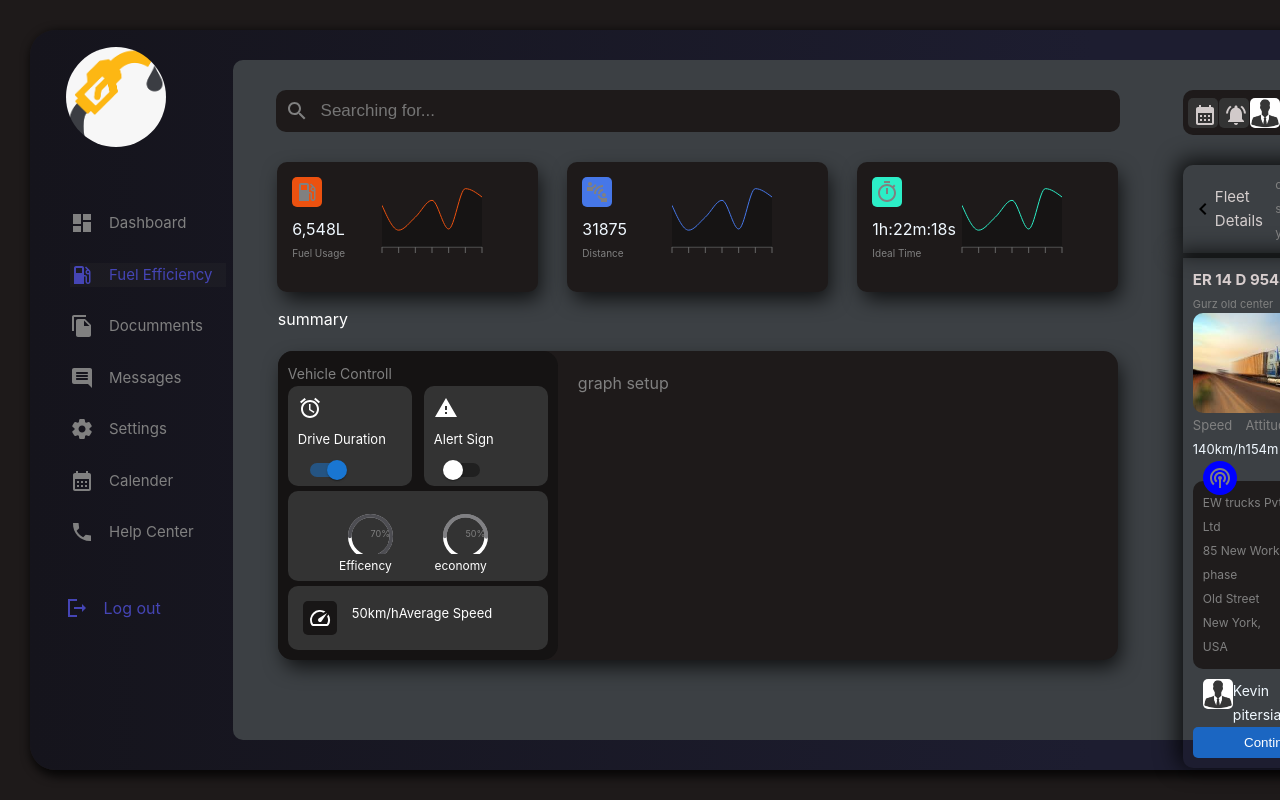
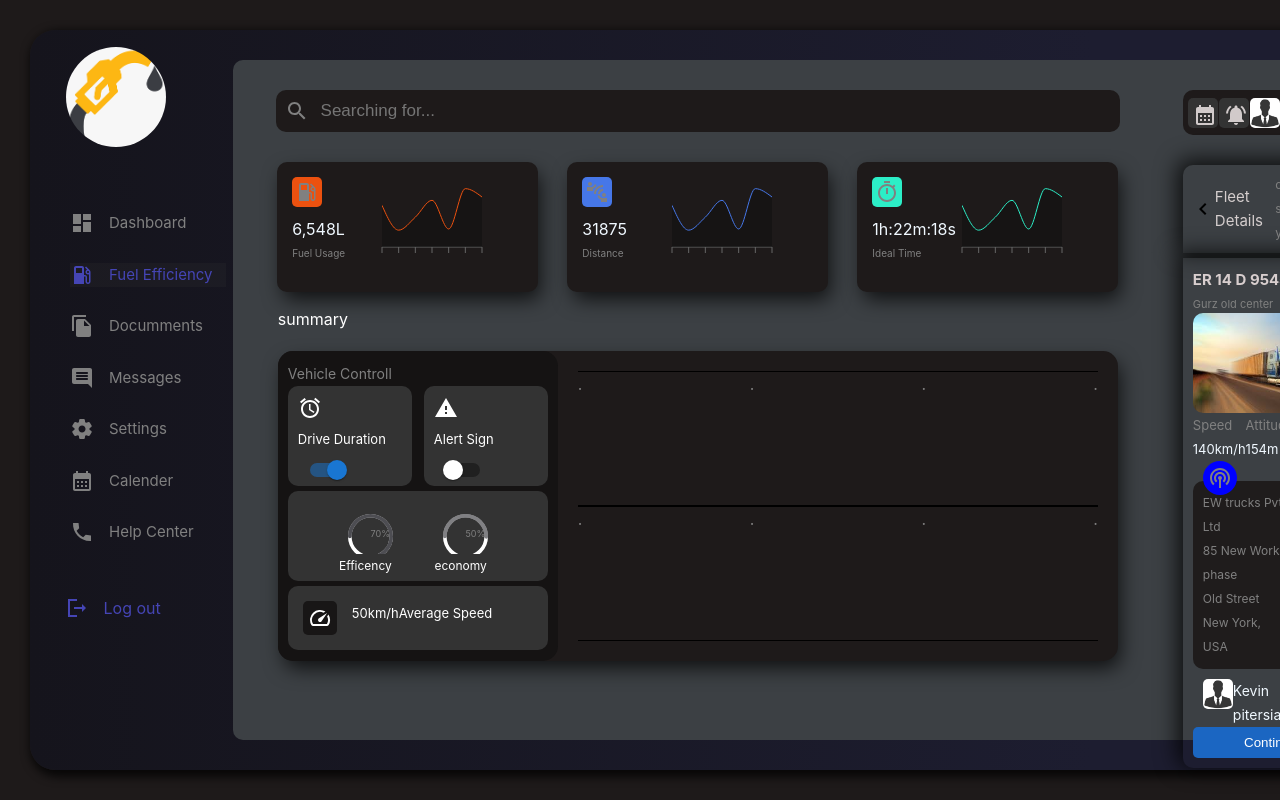
Before and after one commit to Shakoor123/Fuel-efficiency-design, a React (Vite) app: page / in a window 1280 px wide. Shown: the top 800 px of the page. Built offline with nearby package versions, Linux system fonts and the light colour scheme.

Commit message:
multi circle started

```diff
--- /dev/null
+++ b/src/components/MultiCircles/MultiCircles.jsx
@@ -0,0 +1,25 @@
+import React from "react";
+import "./MultiCircles.scss";
+
+const MultiCircles = () => {
+  return (
+    <div className="mul">
+      <div className="rows">
+        <div className="row">
+          <div className="colum">.</div>
+          <div className="colum">.</div>
+          <div className="colum">.</div>
+          <div className="colum">.</div>
+        </div>
+        <div className="row">
+          <div className="colum">.</div>
+          <div className="colum">.</div>
+          <div className="colum">.</div>
+          <div className="colum">.</div>
+        </div>
+      </div>
+    </div>
+  );
+};
+
+export default MultiCircles;
--- /dev/null
+++ b/src/components/MultiCircles/MultiCircles.scss
@@ -0,0 +1,16 @@
+.mul {
+  .rows {
+    display: flex;
+    flex-direction: column;
+    height: 270px;
+    .row {
+      height: 50%;
+      border-top: 1px solid black;
+      border-bottom: 1px solid black;
+
+      display: flex;
+      align-items: flex-start;
+      justify-content: space-between;
+    }
+  }
+}
--- a/src/components/VehicleControll/VehicleControll.jsx
+++ b/src/components/VehicleControll/VehicleControll.jsx
@@ -5,6 +5,7 @@ import AccessAlarmsIcon from "@mui/icons-material/AccessAlarms";
 import ReportProblemIcon from "@mui/icons-material/ReportProblem";
 import SpeedOutlinedIcon from "@mui/icons-material/SpeedOutlined";
 import Switch from "@mui/material/Switch";
+import MultiCircles from "../MultiCircles/MultiCircles";
 const VehicleControll = () => {
   return (
     <div className="vehicle">
@@ -54,7 +55,9 @@ const VehicleControll = () => {
         </div>
       </div>
       <div className="right">
-        <div className="wrapper">graph setup</div>
+        <div className="wrapper">
+          <MultiCircles />
+        </div>
       </div>
     </div>
   );
```
